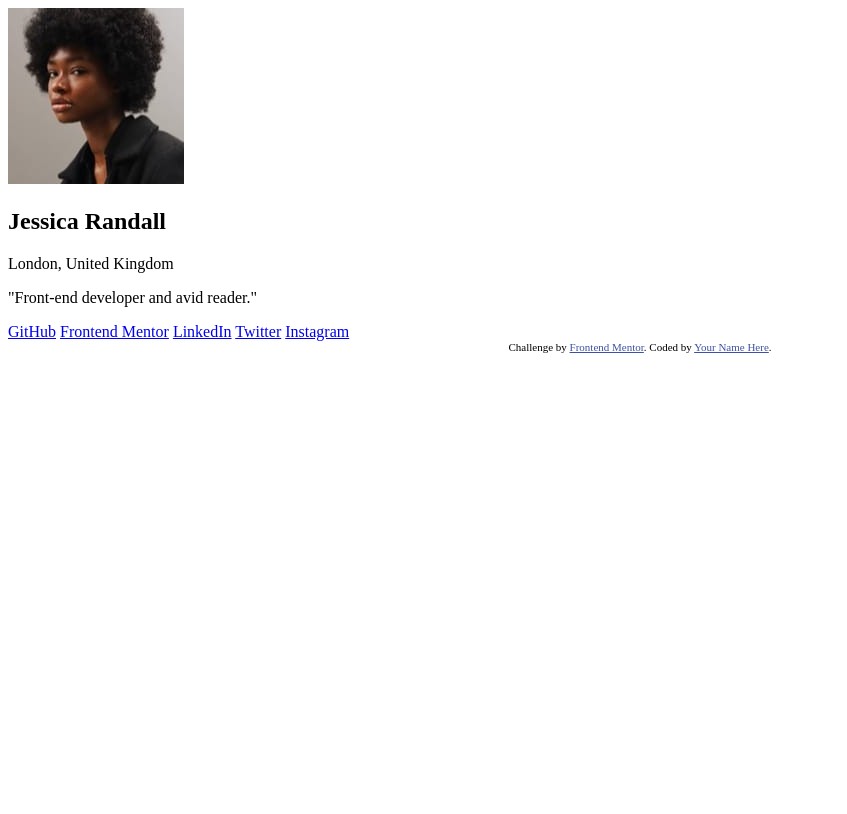
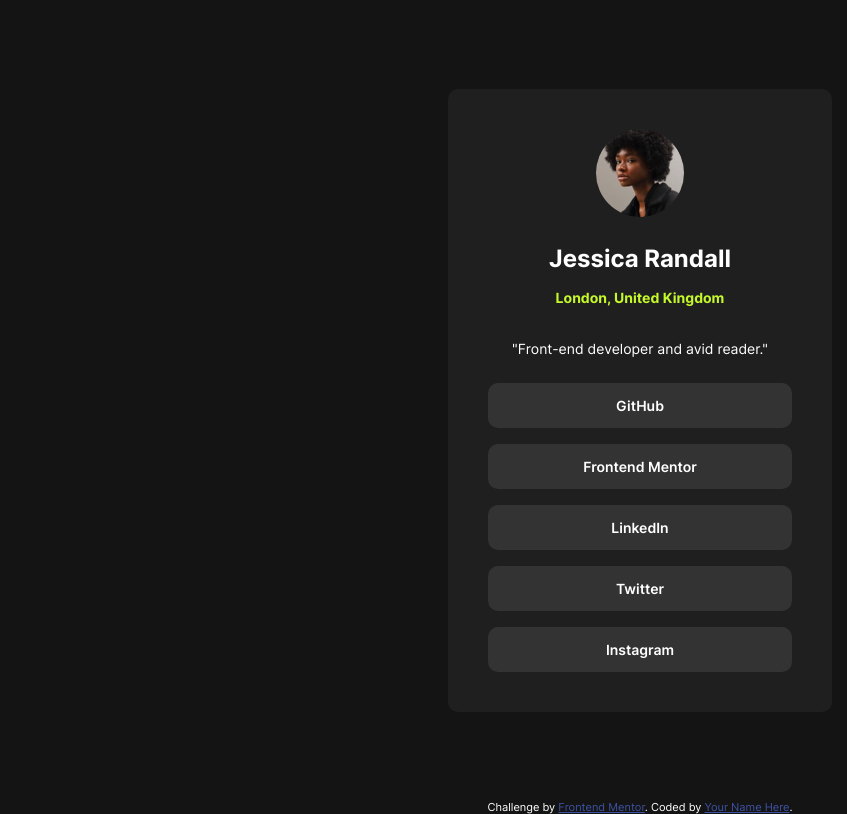
Before and after one commit to sanei-i/git-social-links-profile, a plain HTML site: page index.html in a window 1280 px wide. Shown: the whole page, without its empty margins (0-847 px from the left). Drawn offline with Linux system fonts and the light colour scheme.

Commit message:
feat: add CSS styling for profile card

```diff
--- a/assets/css/style.css
+++ b/assets/css/style.css
@@ -1,3 +1,102 @@
+/*
+base style
+ */
+
+@font-face {
+    font-family: "Inter";
+    src: url("../fonts/Inter-VariableFont_slnt,wght.ttf") format("truetype");
+}
+* {
+    box-sizing: border-box;
+}
+body {
+    margin: 0;
+    background-color: hsl(0, 0%, 8%);
+    color: hsl(0, 0%, 100%);
+    font-family: "Inter", "Helvetica Neue", Arial, "Hiragino Kaku Gothic ProN", "Hiragino Sans", "Noto Sans", Meiryo, sans-serif;
+    font-size: 14px;
+}
+.page {
+    display: flex;
+    flex-direction: column;
+    justify-content: center;
+    align-items: center;
+    min-height: 100vh;
+}
+h1 {
+    margin: 0;
+}
+p {
+    margin: 0;
+}
+
+
+/*
+card
+ */
+.card {
+    width: 384px;
+    padding: 40px;
+    background-color: hsl(0, 0%, 12%);
+    text-align: center;
+    border-radius: 10px;
+}
+.avatar {
+    margin-bottom: 24px;
+    width: 88px;
+    height: 88px;
+    border-radius: 50%;
+}
+.name {
+    margin-bottom: 16px;
+    font-size: 24px;
+    font-weight: 700;
+}
+.from {
+    margin-bottom: 32px;
+    color: hsl(75, 94%, 57%);
+    font-weight: 700;
+}
+.career {
+    margin-bottom: 24px;
+    font-weight: 400;
+    line-height: 1.5;
+}
+.links {
+    display: flex;
+    flex-direction: column;
+    gap: 16px;
+}
+.link-button {
+    padding: 14px;
+    display: flex;
+    justify-content: center;
+    align-items: center;
+    background-color: hsl(0, 0%, 20%);
+    color: hsl(0, 0%, 100%);;
+    font-weight: 600;
+    text-decoration: none;
+    border-radius: 10px;
+}
+.link-button:hover,
+.link-button:focus {
+    background-color: hsl(75, 94%, 57%);
+    color: hsl(0, 0%, 8%);
+    transition: 0.2s;
+}
+
+
+/*
+mobile-card
+ */
+ @media (max-width: 430px) {
+    .card {
+        width: 327px;
+        padding: 24px;
+    }
+ }
+
+
 /*
 footer
  */
```
